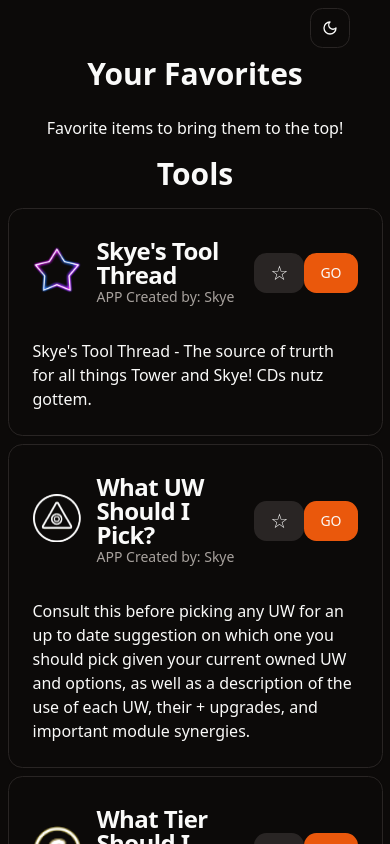
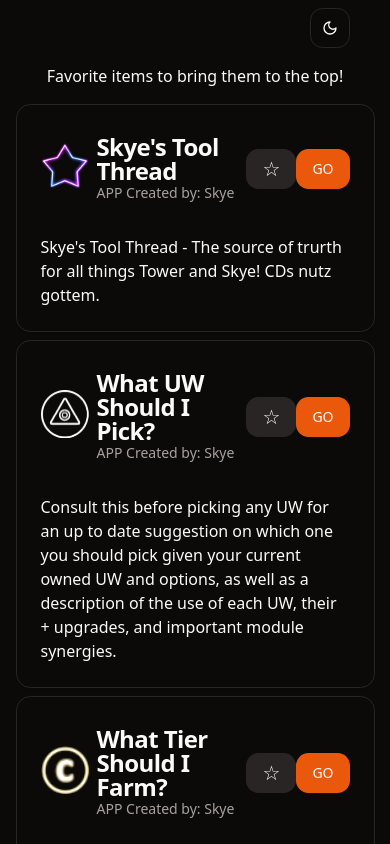
Before and after one commit to alypse/tower-tools-shad, a React (Vite) app: page / in a window 390 px wide. Shown: the top 844 px of the page. Built offline with nearby package versions, Linux system fonts and the light colour scheme.

Commit message:
Maybe more mobile friendly

```diff
--- a/src/App.tsx
+++ b/src/App.tsx
@@ -30,8 +30,8 @@ const ToolCard: React.FC<ToolCardProps> =  ({
     isFavorite,
     }) => {
     return (
-        <Card className='flex flex-col max-w-screen-sm'>
-            <CardHeader className='flex-row items-center gap-4'>
+        <Card className='flex flex-col max-w-screen-lg min-w-screen-md'>
+            <CardHeader className='flex-row items-center gap-2'>
                 <Avatar><a href={tool.url} target='_blank'>
                     <AvatarImage src={`/icons/${tool.icon}`}/>
                     <AvatarFallback>
@@ -58,6 +58,7 @@ const ToolCard: React.FC<ToolCardProps> =  ({
             </CardHeader>
 
             {isFavorite ? <></> : <CardContent><p>{tool.description}</p></CardContent>}
+            {/*<CardContent><p>{tool.description}</p></CardContent>*/}
         </Card>
     )
 }
@@ -96,7 +97,6 @@ export const App: React.FC = () => {
             <div className='flex flex-col gap-4 items-center'>
 
                 {/*Favorites section*/}
-                <h3 className='text-3xl font-bold px-10'>Your Favorites</h3>
                 <div className='space-y-2 px-10'>
                     {favoriteItems.length === 0 ? (
                         <p className='text-accent-foreground text-center'>Favorite items to bring them to the top!</p>
@@ -112,7 +112,6 @@ export const App: React.FC = () => {
                 </div>
 
                 {/*All items section*/}
-                <h3 className='text-3xl font-bold px-10'>Tools</h3>
                 <div className='space-y-2 px-10'>
                     {nonFavoriteItems.map(app => (
                             <ToolCard
```
